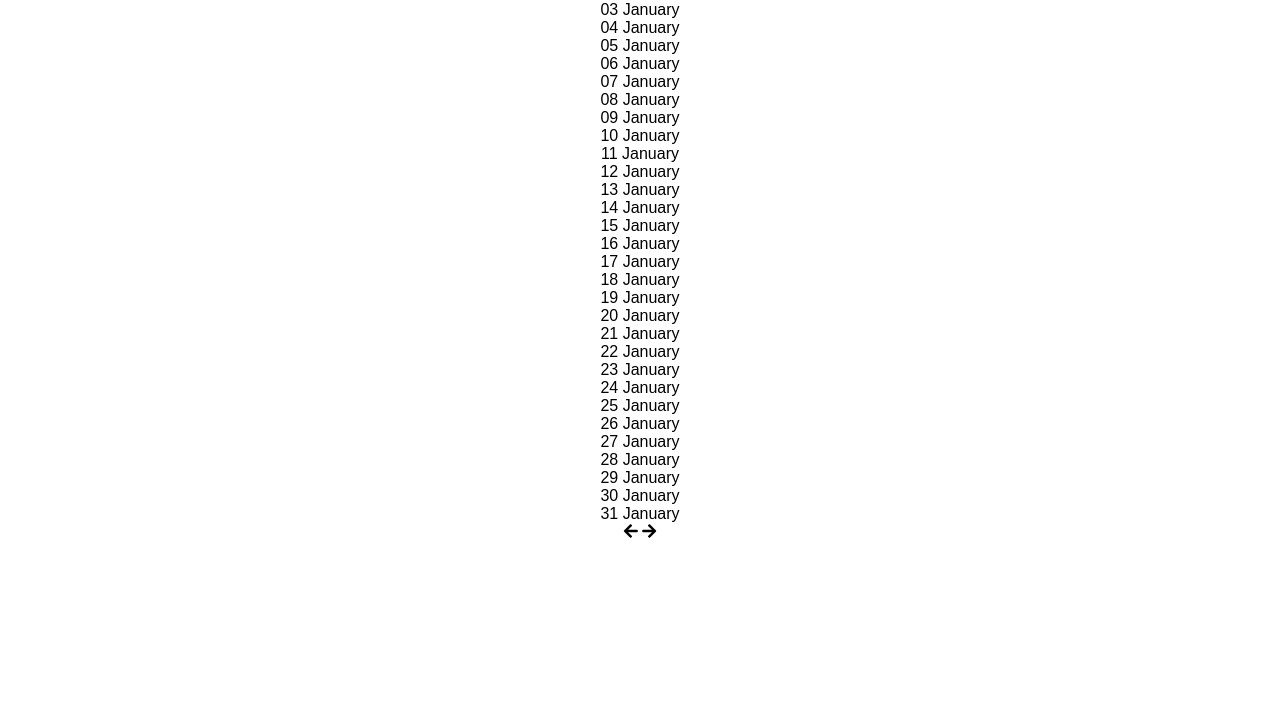
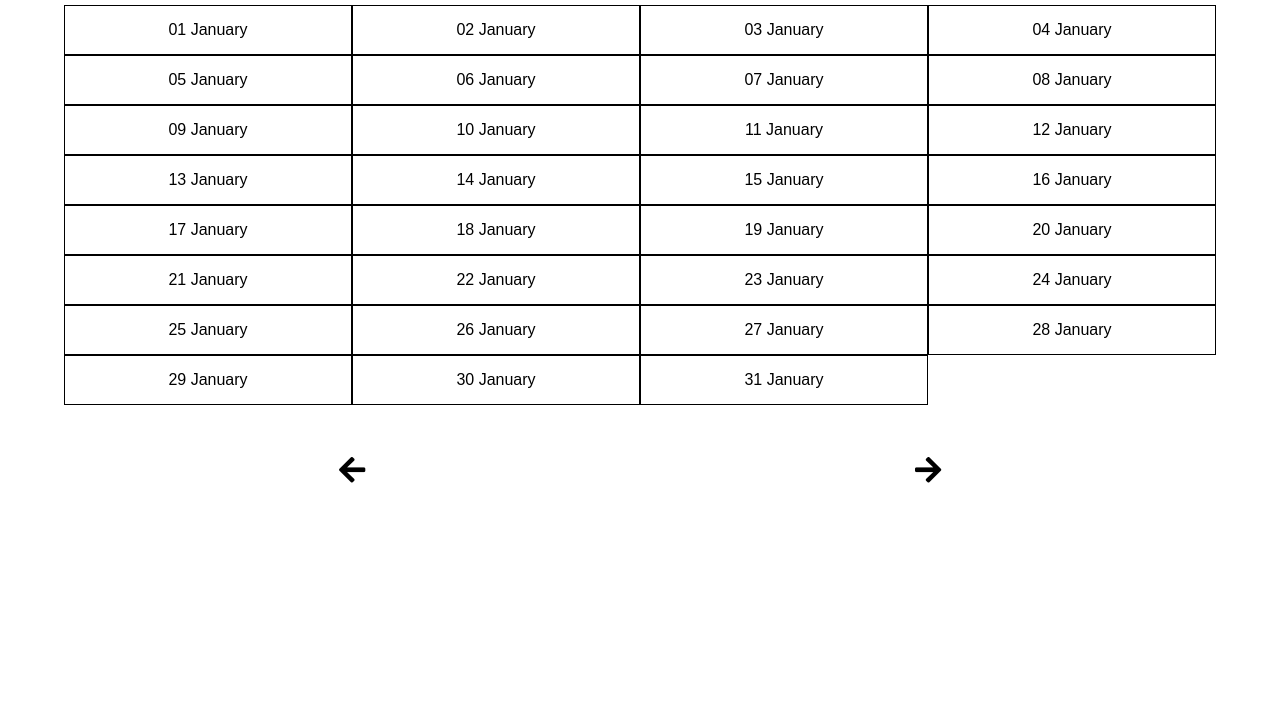
Before and after one commit to carminelentisco/ajax-ex-calendar, a plain HTML site: page index.html in a window 1280 px wide. Shown: the part 72-800 px from the top of the page. Drawn offline with nearby package versions, Linux system fonts and the light colour scheme; no server answers.

Commit message:
CSS
Modifiche estetiche

```diff
--- a/css/main.css
+++ b/css/main.css
@@ -1,3 +1,4 @@
+/* General rule */
 * {
     margin: 0;
     padding: 0;
@@ -8,11 +9,46 @@ body {
     font-family: sans-serif;
 }
 
+/* Page */
 .container {
+    width: 90%;
     margin: 0 auto;
-    text-align: center;
+    max-width: 1200px;
 }
 
-li.holiday {
+/* Header */
+.title {
+    text-align: center;
+    margin: 20px 0 20px 0;
+}
+
+/* Calendar */
+.month-list {
+    display: flex;
+    flex-wrap: wrap;
+}
+
+.box {
+    height: 50px;
+    flex-basis: 25%;
+    border: 1px solid black;
+    display: flex;
+    justify-content: center;
+    align-items: center;
+}
+
+/* Action */
+.arrow {
+    margin: 50px 0 0 0;
+    display: flex;
+    justify-content: space-around;
+}
+
+.arrow i {
+    font-size: 30px;
+}
+
+/* JS Text Color */
+div.holiday {
     color: red;
 }
```
